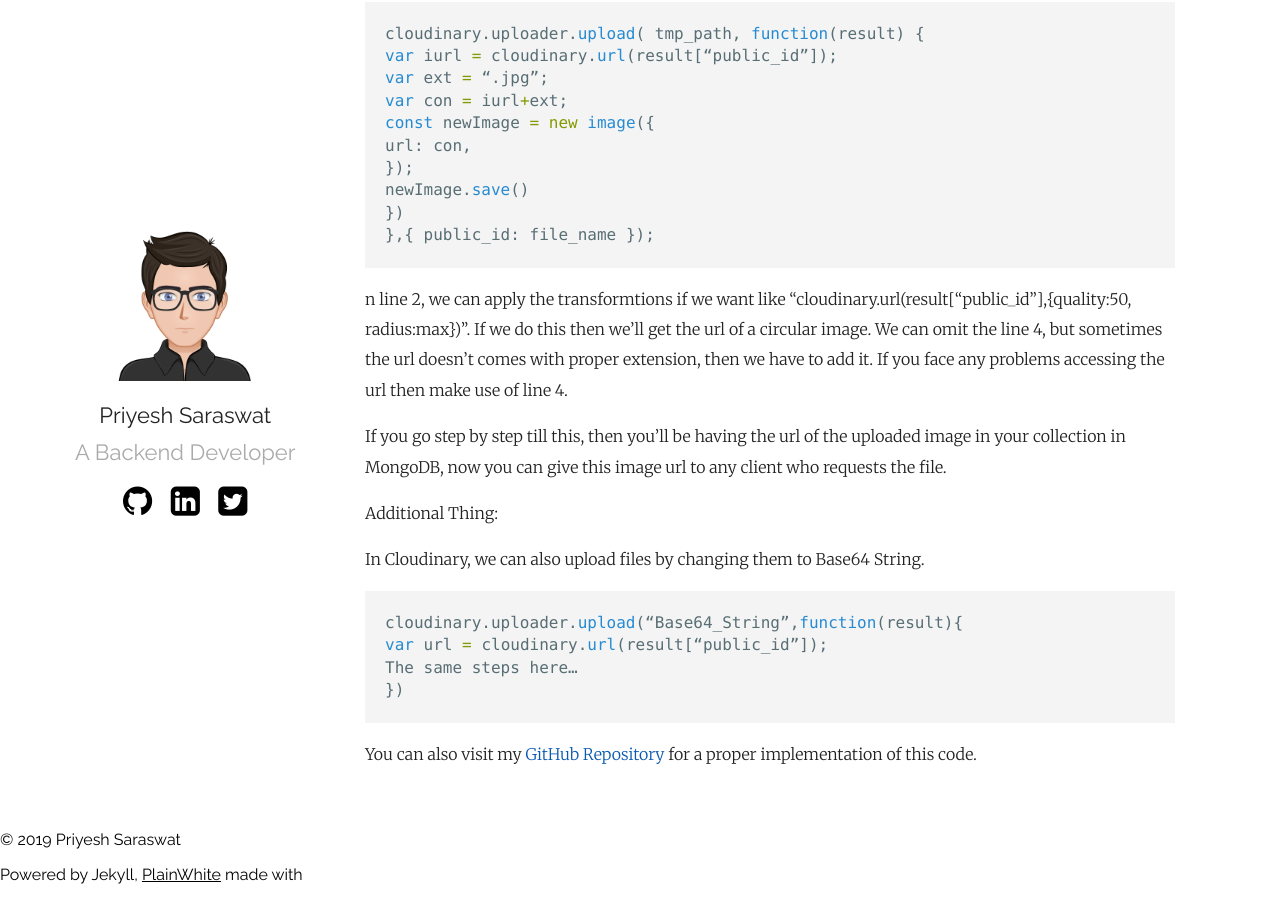
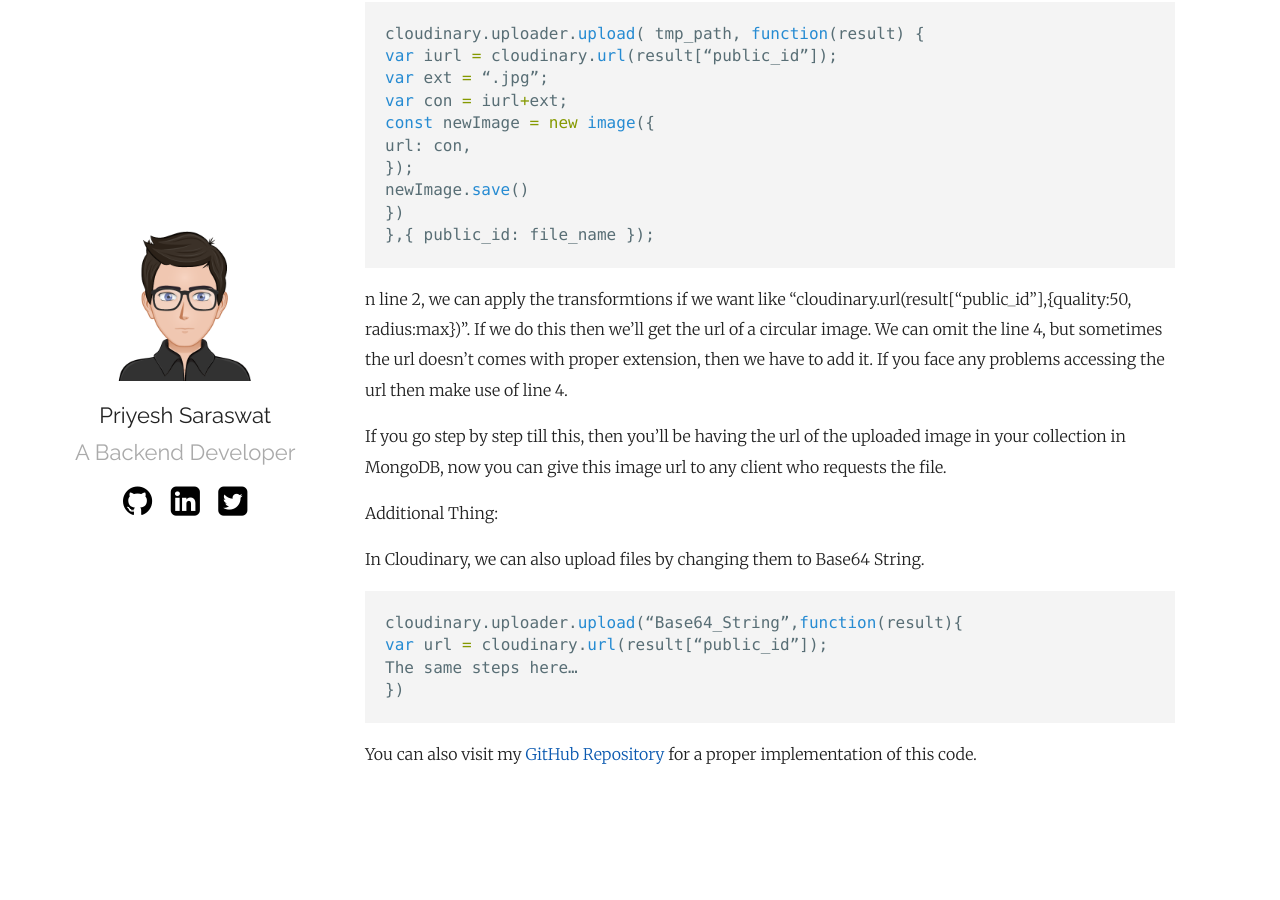
Before and after one commit to codejockey02/plainWhiteJekyll, a Jekyll site: the page built from _posts/2019-06-09-Image Upload.markdown, in a window 1280 px wide and 900 px high, scrolled down 2359 px. Built offline with Jekyll 4.4.1, drawn with Linux system fonts in a browser that asks for light colours; after the commit the page ends 3173 px from its top, so only the background shows below that.

Commit message:
footer changed

```diff
--- a/_layouts/default.html
+++ b/_layouts/default.html
@@ -40,12 +40,6 @@
 		gtag('config', '{{ site.plainwhite.analytics_id }}');
 	</script>
 	{%- endif -%}
-	<footer>
-		<p>&copy; 2019 Priyesh Saraswat</p>
-		<p>Powered by <a href="http://jekyllrb.com"></a>Jekyll, <a
-				href="https://github.com/thelehhman/plainwhite-jekyll">PlainWhite</a> made with <i
-				class="fa fa-heart heart-icon"></i></p>
-	</footer>
 </body>
 
 </html>
--- a/_layouts/post.html
+++ b/_layouts/post.html
@@ -24,13 +24,21 @@
       this.page.url = '{{ page.url | absolute_url }}';
       this.page.identifier = '{{ page.url | absolute_url }}';
     };
-    (function() {
-      var d = document, s = d.createElement('script');
+    (function () {
+      var d = document,
+        s = d.createElement('script');
       s.src = 'https://{{ site.plainwhite.disqus_shortname }}.disqus.com/embed.js';
       s.setAttribute('data-timestamp', +new Date());
       (d.head || d.body).appendChild(s);
     })();
   </script>
-  <noscript>Please enable JavaScript to view the <a href="https://disqus.com/?ref_noscript" rel="nofollow">comments powered by Disqus.</a></noscript>
+  <noscript>Please enable JavaScript to view the <a href="https://disqus.com/?ref_noscript" rel="nofollow">comments
+      powered by Disqus.</a></noscript>
+  <footer>
+    <p>&copy; 2019 Priyesh Saraswat</p>
+    <p>Powered by <a href="http://jekyllrb.com"></a>Jekyll, <a
+        href="https://github.com/thelehhman/plainwhite-jekyll">PlainWhite</a> made with</p>
+    <i class="fa fa-heart heart-icon"></i>
+  </footer>
 </div>
 {%- endif -%}
```
Lines whose indentation alone changed are shown as unchanged.
